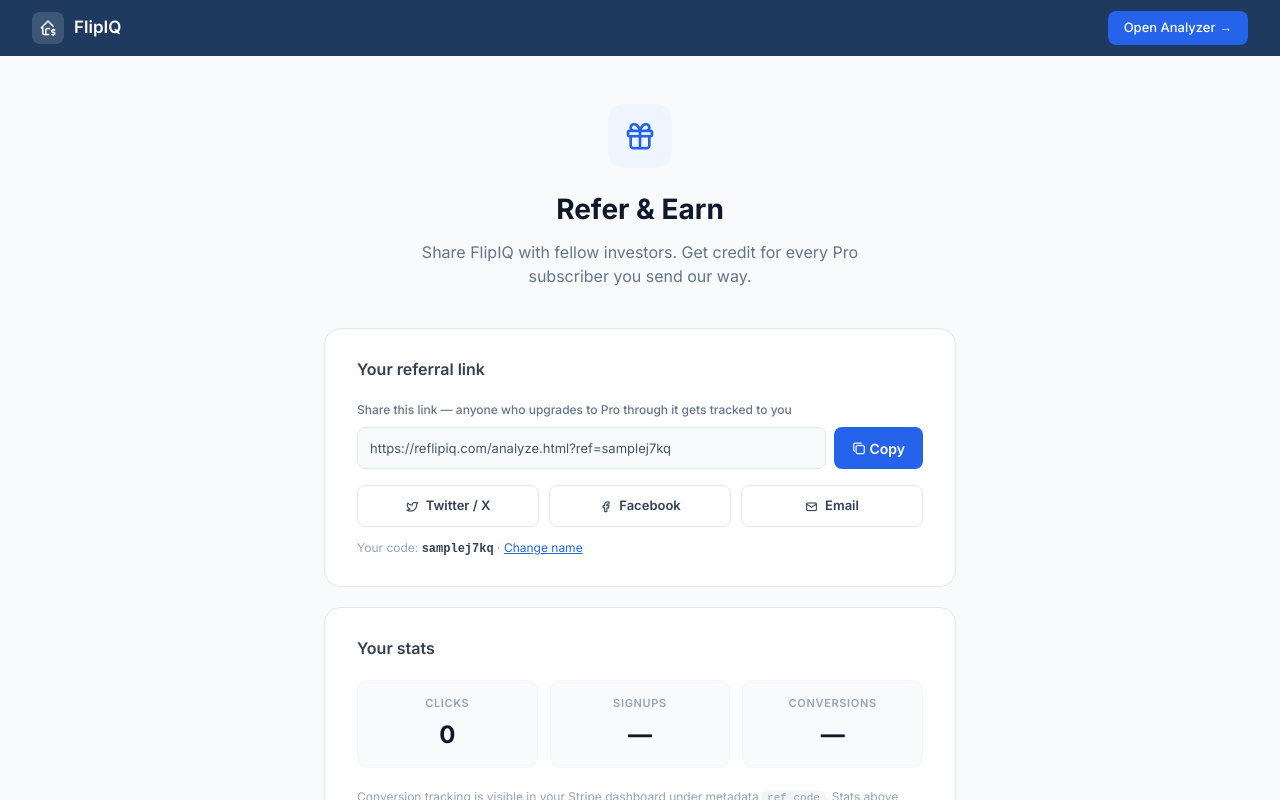
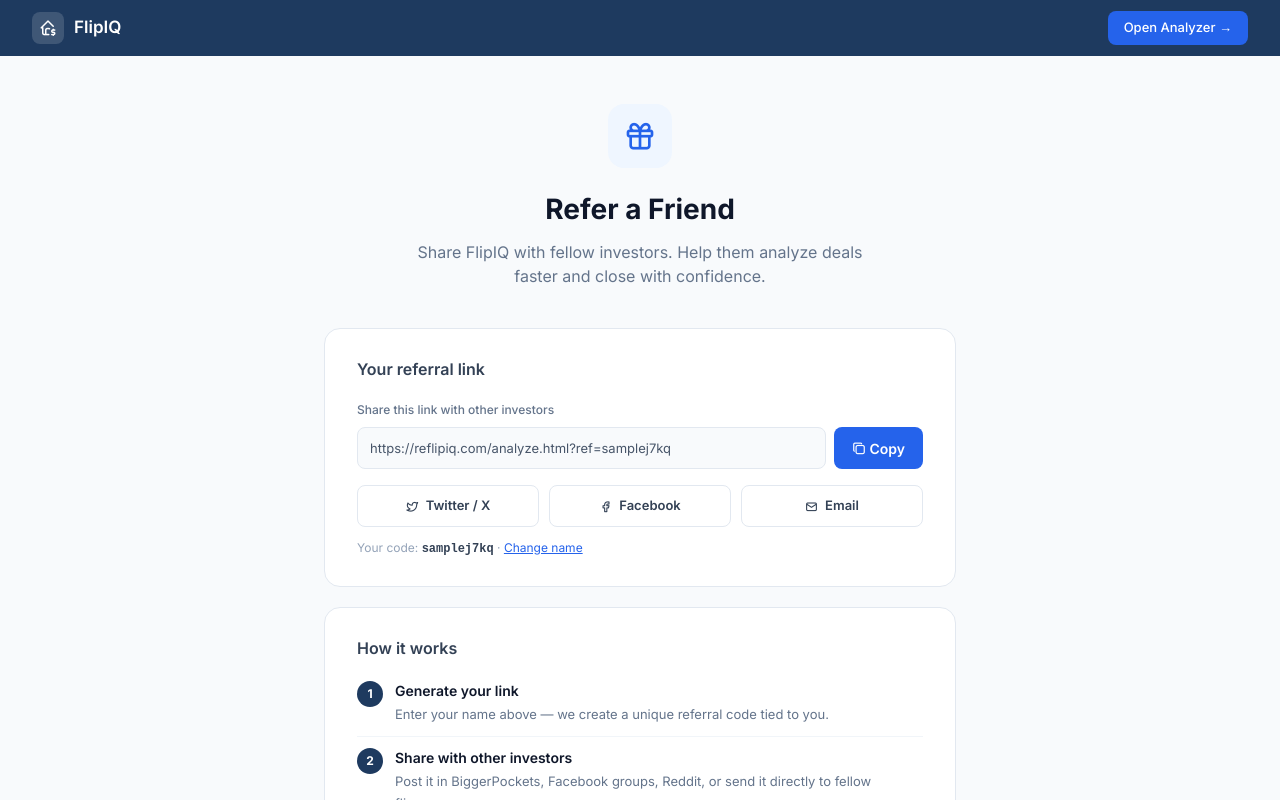
Before and after one commit to jgeorge1168-flipiq/flipiq, a website: page referral.html in a window 1280 px wide. Both pictures are taken after typing "Sample" into the empty fields and a click on the button "Generate my referral link". Shown: the top 800 px of the page. Drawn offline with Linux system fonts and the light colour scheme.

Commit message:
Update referral.html

```diff
--- a/referral.html
+++ b/referral.html
@@ -3,8 +3,8 @@
 <head>
   <meta charset="UTF-8" />
   <meta name="viewport" content="width=device-width, initial-scale=1.0" />
-  <title>Refer & Earn — FlipIQ</title>
-  <meta name="description" content="Share FlipIQ with other real estate investors and earn credit for every Pro subscriber you refer." />
+  <title>Refer a Friend — FlipIQ</title>
+  <meta name="description" content="Share FlipIQ with fellow real estate investors. Help them analyze deals faster." />
   <link rel="icon" type="image/svg+xml" href="/favicon.svg" />
   <link rel="manifest" href="/manifest.json" />
   <meta name="theme-color" content="#1e3a5f" />
@@ -76,22 +76,22 @@
 <main>
   <div class="hero">
     <div class="hero-icon"><i class="ti ti-gift"></i></div>
-    <h1>Refer & Earn</h1>
-    <p>Share FlipIQ with fellow investors. Get credit for every Pro subscriber you send our way.</p>
+    <h1>Refer a Friend</h1>
+    <p>Share FlipIQ with fellow investors. Help them analyze deals faster and close with confidence.</p>
   </div>
 
   <!-- Step 1: Generate link -->
   <div class="card" id="generate-card">
     <h2>Get your referral link</h2>
     <label for="ref-name">Your name (shown on the referral)</label>
-    <input type="text" id="ref-name" placeholder="e.g. Jeff" maxlength="30" />
+    <input type="text" id="ref-name" placeholder="e.g. your name or handle" maxlength="30" />
     <button class="btn btn-primary" onclick="generateLink()"><i class="ti ti-link"></i> Generate my referral link</button>
   </div>
 
   <!-- Step 2: Share (shown after generating) -->
   <div class="card hidden" id="share-card">
     <h2>Your referral link</h2>
-    <label>Share this link — anyone who upgrades to Pro through it gets tracked to you</label>
+    <label>Share this link with other investors</label>
     <div class="link-row">
       <input type="text" id="ref-link-display" readonly />
       <button class="btn btn-copy" onclick="copyLink()"><i class="ti ti-copy"></i> Copy</button>
@@ -102,26 +102,6 @@
       <a class="share-btn" id="share-email" href="#"><i class="ti ti-mail"></i> Email</a>
     </div>
     <p style="font-size:12px;color:var(--gray-400);margin-top:12px;">Your code: <strong id="ref-code-display" style="color:var(--gray-700);font-family:monospace;"></strong> · <a href="#" onclick="resetLink()" style="color:var(--blue);font-size:12px;">Change name</a></p>
-  </div>
-
-  <!-- Stats -->
-  <div class="card hidden" id="stats-card">
-    <h2>Your stats</h2>
-    <div class="stat-grid">
-      <div class="stat-tile">
-        <div class="stat-label">Clicks</div>
-        <div class="stat-value" id="stat-clicks">—</div>
-      </div>
-      <div class="stat-tile">
-        <div class="stat-label">Signups</div>
-        <div class="stat-value" id="stat-signups">—</div>
-      </div>
-      <div class="stat-tile">
-        <div class="stat-label">Conversions</div>
-        <div class="stat-value" id="stat-conversions">—</div>
-      </div>
-    </div>
-    <p style="font-size:12px;color:var(--gray-400);">Conversion tracking is visible in your Stripe dashboard under metadata <code style="font-size:11px;background:var(--gray-100);padding:1px 5px;border-radius:4px;">ref_code</code>. Stats above reflect link clicks tracked locally.</p>
   </div>
 
   <!-- How it works -->
@@ -159,7 +139,7 @@
   <a class="nav-logo" href="/" style="color:white;font-size:15px;font-weight:600;">FlipIQ</a>
   <div class="footer-links">
     <a href="/analyze.html">Analyzer</a>
-    <a href="/index.html#pricing">Pricing</a>
+    <a href="/pricing">Pricing</a>
   </div>
 </footer>
 
@@ -193,12 +173,6 @@
 
   document.getElementById('generate-card').classList.add('hidden');
   document.getElementById('share-card').classList.remove('hidden');
-  document.getElementById('stats-card').classList.remove('hidden');
-
-  var clicks = parseInt(localStorage.getItem('flipiq_ref_clicks') || '0');
-  document.getElementById('stat-clicks').textContent = clicks;
-  document.getElementById('stat-signups').textContent = '—';
-  document.getElementById('stat-conversions').textContent = '—';
 }
 
 function copyLink() {
@@ -215,7 +189,6 @@
 
 function resetLink() {
   document.getElementById('share-card').classList.add('hidden');
-  document.getElementById('stats-card').classList.add('hidden');
   document.getElementById('generate-card').classList.remove('hidden');
   document.getElementById('ref-name').value = localStorage.getItem('flipiq_ref_name') || '';
 }
```
